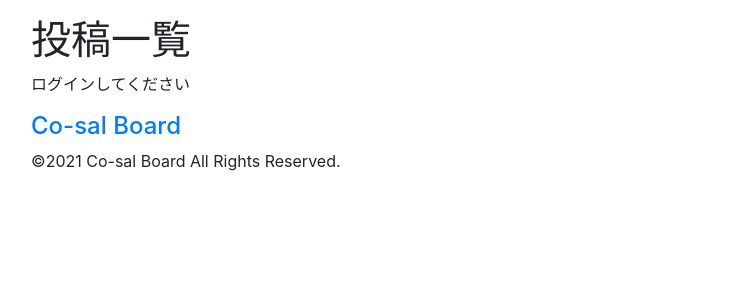
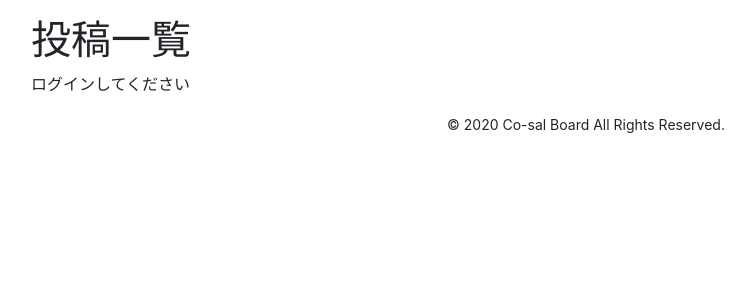
Before and after one commit to ozeryu7/co_sal_board, a Rails app: page / in a window 1280 px wide. Shown: the part 56-356 px from the top of the page, without its empty margins (54-809 px from the left). Run offline with Rails 7, Linux system fonts and the light colour scheme; data that the repository does not hold is empty; style sheets or scripts are compiled from the project's sources; some libraries are stand-ins or nearby versions.

Commit message:
Update _footer.html.erb

```diff
--- a/app/views/layouts/_footer.html.erb
+++ b/app/views/layouts/_footer.html.erb
@@ -1,10 +1,11 @@
-<footer class="footer">
-  <div class="footer__wrapper">
-    <h4 class="footer__wrapper__h4">
-      <a href="/">Co-sal Board</a>
-    </h4>
-    <div class="footer__wrapper__copylight">
-      <span>©︎2021 Co-sal Board All Rights Reserved.</span>
+<footer>
+  <div class="container">
+    <div class="row copyright">
+      <div class="col-md-12 text-center">
+        <p>
+          <small class="block">&copy; 2020 Co-sal Board All Rights Reserved.</small>
+        </p>
+      </div>
     </div>
   </div>
 </footer>
```
